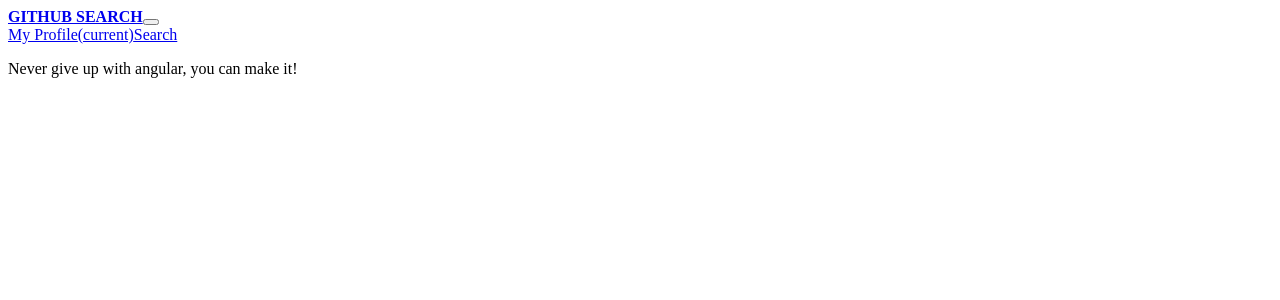
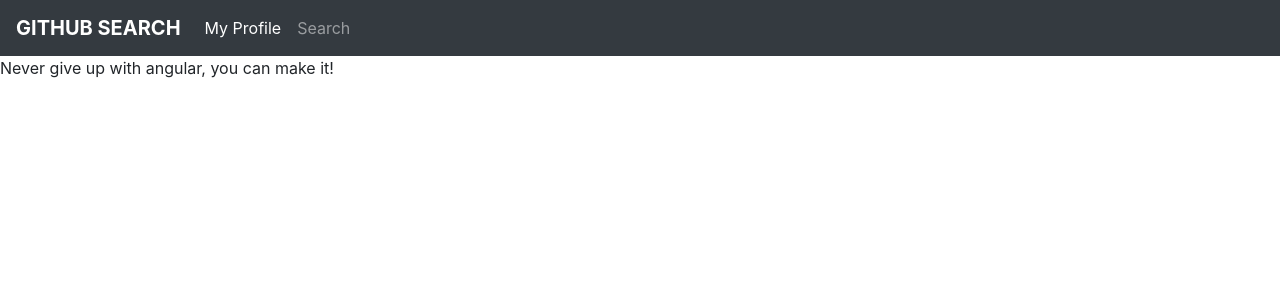
Before and after one commit to claudinemahoro/Github, an Angular app: page / in a window 1280 px wide. Shown: the top 300 px of the page. Built offline with nearby package versions, Linux system fonts and the light colour scheme.

Commit message:
import the bootsrap

```diff
--- a/src/environments/environment.ts
+++ b/src/environments/environment.ts
@@ -3,9 +3,9 @@
 // The list of file replacements can be found in `angular.json`.
 
 export const environment = {
-  production: false
+  production: false,
+  apikey:'54d9978c5bb977d9b76b9922167915f93ddb076c'
 };
-
 /*
  * For easier debugging in development mode, you can import the following file
  * to ignore zone related error stack frames such as `zone.run`, `zoneDelegate.invokeTask`.
--- a/src/styles.css
+++ b/src/styles.css
@@ -1 +1,2 @@
 /* You can add global styles to this file, and also import other style files */
+@import "~bootstrap/dist/css/bootstrap.css"
```
